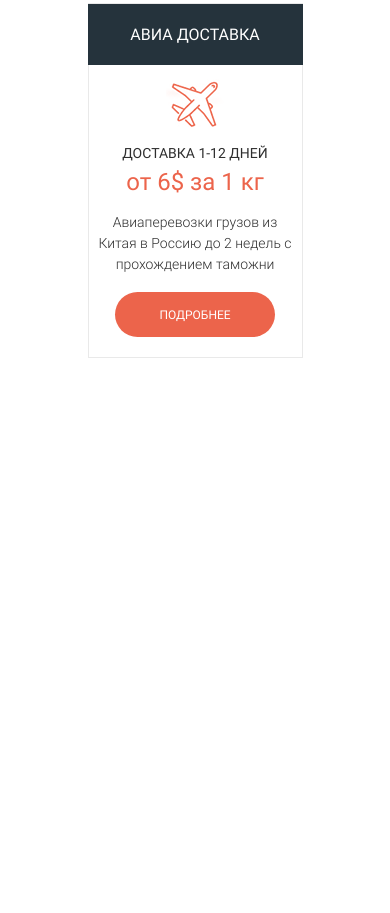
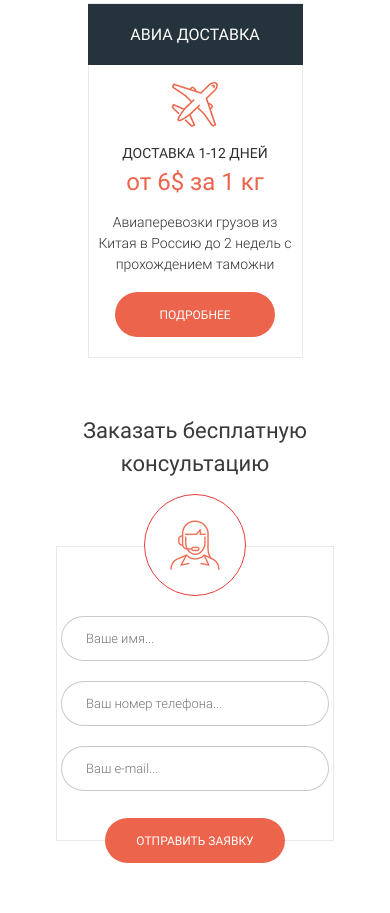
Before and after one commit to vladimirYI/delivery_proj, a website: page src/index.html in a window 390 px wide. Shown: the part 5415-6328 px from the top of the page. Before the commit the page ends 5801 px from the top, so only its background shows below. Drawn offline with nearby package versions, Linux system fonts and the light colour scheme.

Commit message:
add mediaquaries for section consultation

```diff
--- a/src/index.html
+++ b/src/index.html
@@ -214,7 +214,7 @@
         </div>
     </section>
 
-    <!-- <section class="consultation">
+    <section class="consultation">
         <div class="container">
             <div class="consultation__items">
                 <div class="consultation__header">Заказать бесплатную консультацию</div>
@@ -229,7 +229,7 @@
                 <button class="button button_consult">Отправить заявку</button>
             </div>
         </div>
-    </section> -->
+    </section>
     <!-- <section class="managers">
         <div class="container">
             <div class="managers__items">
--- a/src/scss/base/_media.scss
+++ b/src/scss/base/_media.scss
@@ -79,6 +79,11 @@
             width: 215px;
         }
     }
+    .consultation{
+        &__form{
+            width: 950px;
+        }
+    }
 }
 
 
@@ -146,6 +151,20 @@
         }
         &__item{
             margin:34px 20px 0 20px;
+        }
+    }
+    .consultation{
+        &__form{
+            width: 726px;
+        }
+        &__header{
+            font-size: 24px;
+        }
+        &__round{
+            margin-top: 12px;
+        }
+        .button_consult{
+            margin-top: 245px;
         }
     }
 }
@@ -292,6 +311,20 @@
             padding: 0;
         }
     }
+    .consultation{
+        &__form{
+            width: 534px;
+            height: 295px;
+            flex-direction: column;
+        }
+        &__header{
+            font-size: 22px;
+        }
+        .button_consult{
+            margin-top: 370px;
+        }
+    }
+
 }
 
 @media (max-width: 575px){
@@ -363,4 +396,19 @@
             font-size: 14px;
         }
     }
+    .consultation{
+        &__form{
+            width: 278px;
+        }
+        &__header{
+            font-size: 22px;
+            width: 320px;
+        }
+        &__round{
+            margin-top: 42px;
+        }
+        .button_consult{
+            margin-top: 404px
+        }
+    }
 }
--- a/src/scss/blocks/_consultation.scss
+++ b/src/scss/blocks/_consultation.scss
@@ -7,7 +7,7 @@
         flex-direction: column;
     }
     &__header{
-        margin: 0 auto;
+        /* margin: 0 auto; */
         color: #3a3a3a;
         font-size: 28px;
         font-weight: 400;
@@ -25,8 +25,7 @@
         border-radius: 100%;
         background-color: #ffffff;
         top: 66px;
-
-
+        z-index: 2;
     }
     &__form{
         position: relative;
@@ -37,7 +36,7 @@
         height: 166px;
         border: 1px solid #e9e9e9;
         top: 66px;
-        z-index: -1;
+        z-index: 1;
         input{
             width: 268px;
             height: 45px;
@@ -55,5 +54,6 @@
         position: absolute ;
         margin-top: 250px;
         margin-bottom: 58px;
+        z-index: 2;
     }
 }
```
Also changed, not shown: src/css/style.min.css.
